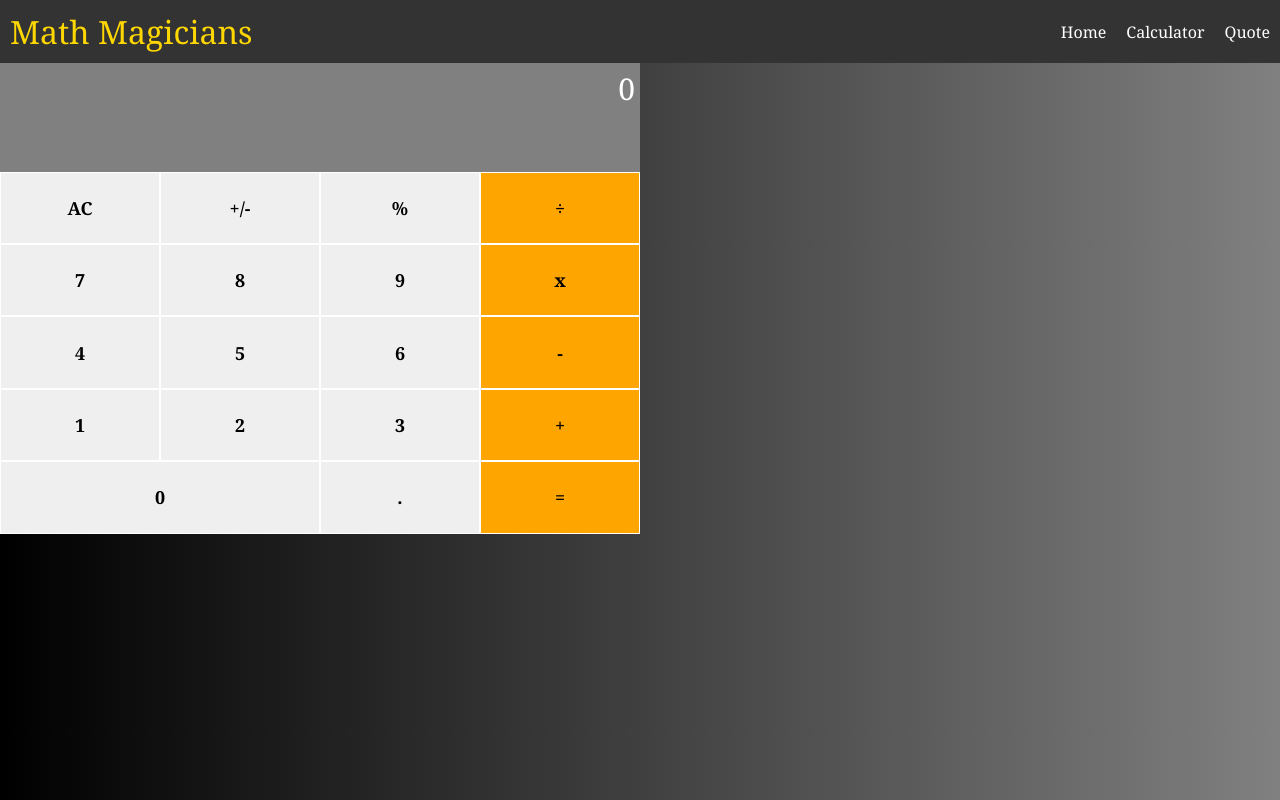
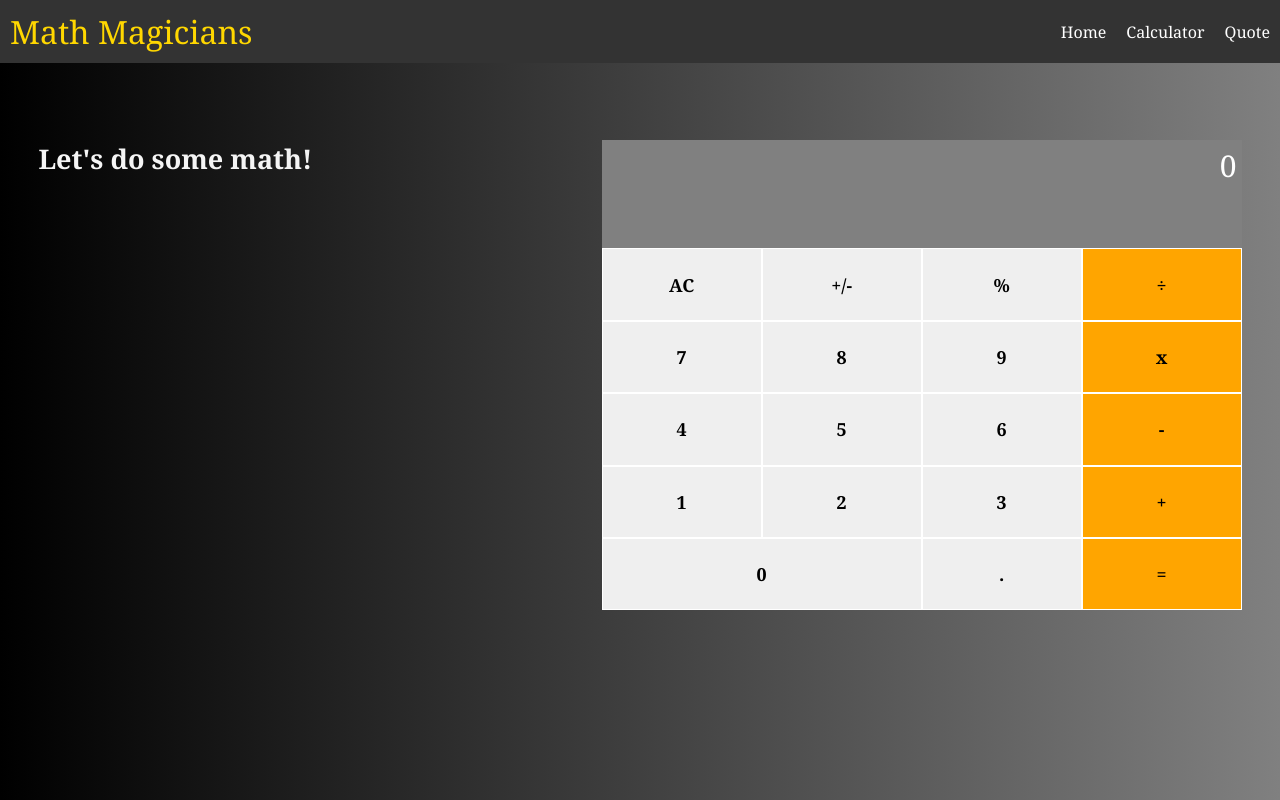
Before and after one commit to Pi1998/math-magic-react, a React (Create React App) app: page /calculator in a window 1280 px wide. Built offline with nearby package versions, Linux system fonts and the light colour scheme.

Commit message:
Add class to main-container and add claculator header

```diff
--- a/src/components/Calculator.js
+++ b/src/components/Calculator.js
@@ -24,7 +24,10 @@ function Calculator() {
   };
 
   return (
-    <div>
+    <div className="main-container">
+      <div className="calculator-header">
+        <h2>Let&apos;s do some math!</h2>
+      </div>
       <div className="calculator-grid">
         <div className="output">{calculatorData.next || calculatorData.total || '0'}</div>
         <CalculatorButton label="AC" onClick={handleButtonClick} />
```
